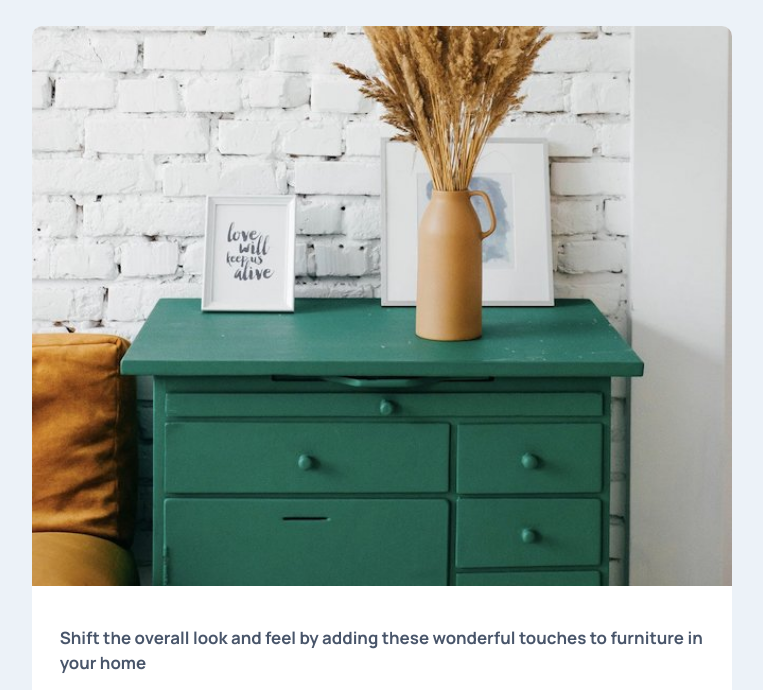
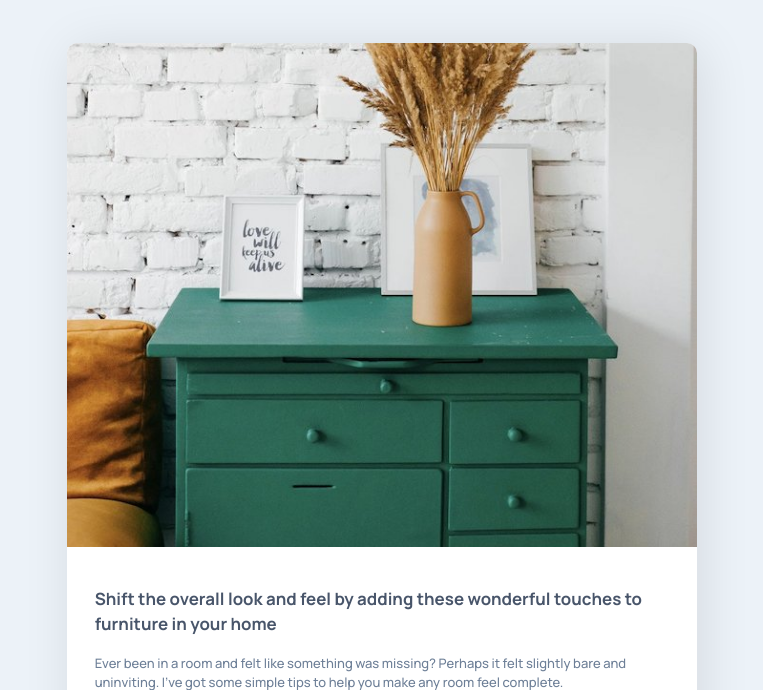
Before and after one commit to DavidPokrajac/Article-preview-component-master, a plain HTML site: page index.html in a window 1280 px wide. Shown: the top 690 px of the page, without its empty margins (258-1021 px from the left). Drawn offline with Linux system fonts and the light colour scheme.

Commit message:
Added height unit, added box-shadow

```diff
--- a/styles/main.scss
+++ b/styles/main.scss
@@ -8,6 +8,10 @@ html {
 body {
     font-family: $main-font-family;
     background: $color-gray-4;
+    height: 100dvh;
+    display: flex;
+    align-items: center;
+    justify-content: center;
 }
 
 .card {
@@ -17,6 +21,7 @@ body {
     width: 90%;
     border-radius: 10px;
     margin: 2em auto auto auto;
+    box-shadow: 5px 5px 50px rgba(0, 0, 0, 0.1);
 }
 
 .card__main-image {
```
Also changed, not shown: styles/main.css.
